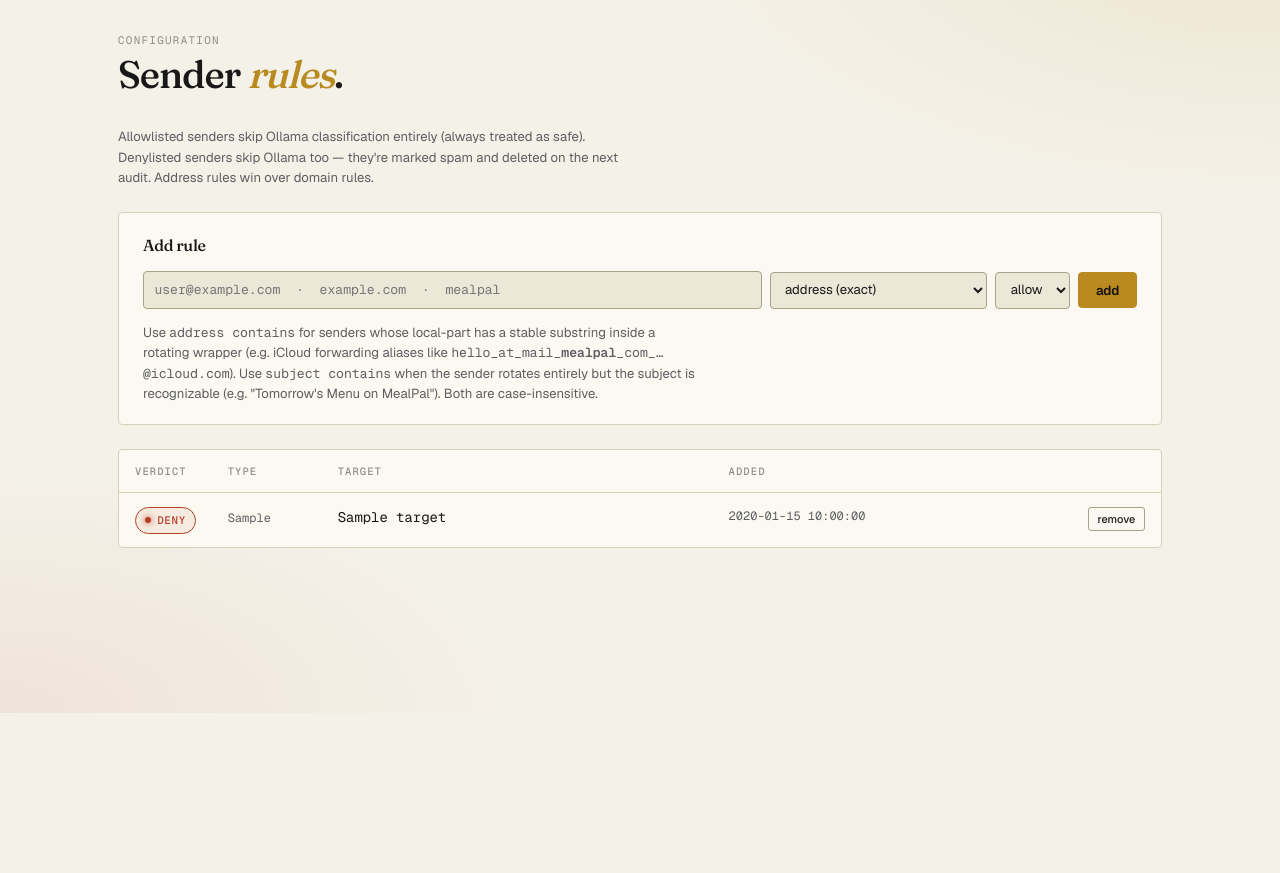
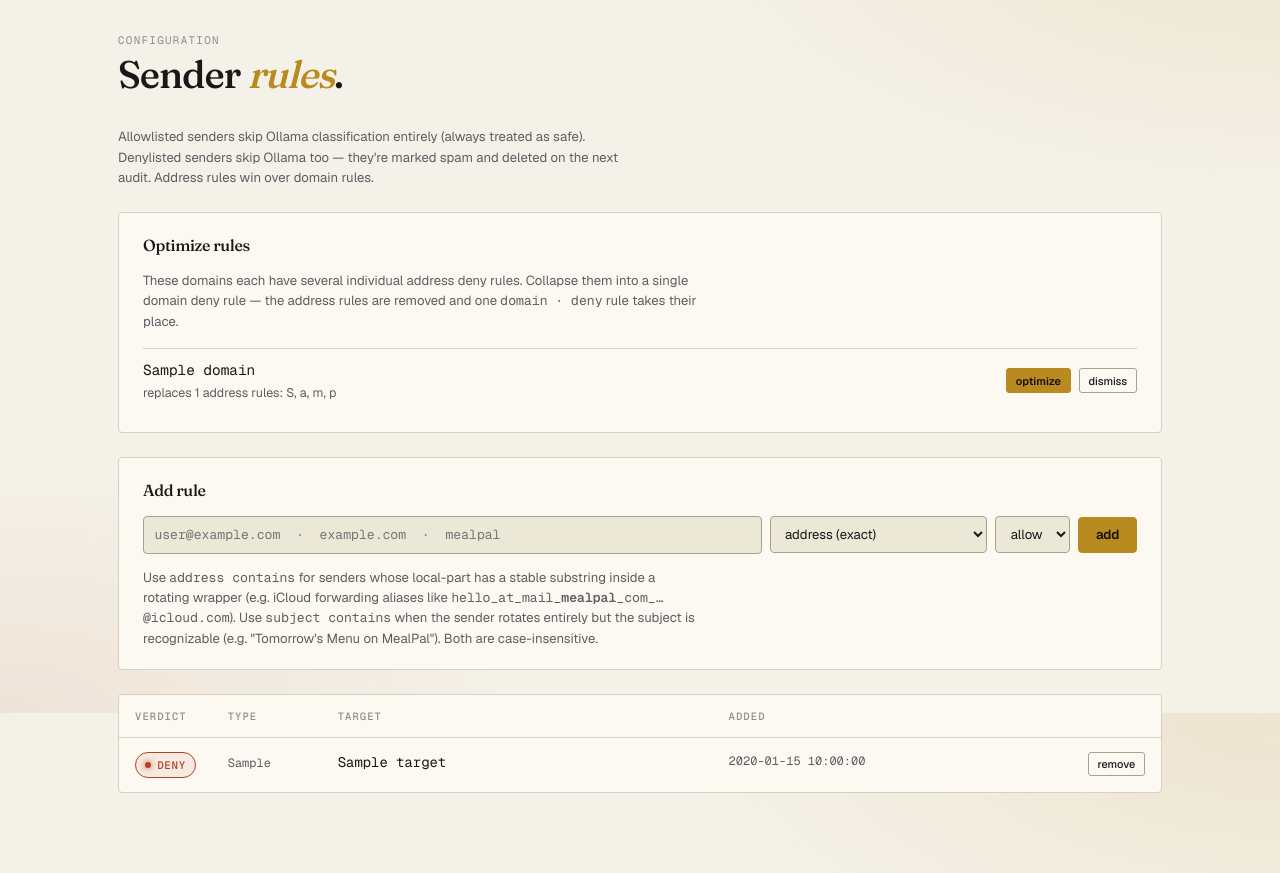
Before and after one commit to lucamihailescu/AgentX, a FastAPI app: template app/templates/rules.html in a window 1280 px wide. Shown: the part 87-960 px from the top of the page. Before the commit the page ends 800 px from the top, so only its background shows below. Run offline with FastAPI, Linux system fonts and the light colour scheme; the template is opened without the code that fills it: most values are stand-ins (such as "Sample title", 1, 10 or a date in 2020); parts of the project's set-up code (start-up, migrations or seed data) failed here and were passed over.

Commit message:
feat: optimize rules — collapse many address denies into a domain rule
When several distinct address-level deny rules share one domain
(e.g. 1@foo.com, 2@foo.com, 3@foo.com), the rules page now suggests
collapsing them into a single domain deny rule: the address rules are
removed and one domain/deny rule takes their place.

- suggestions: list_rule_optimizations() groups address denies by domain,
  gated by optimize_rules_threshold (default 3). Excludes freemail/relay
  domains (gmail/outlook/icloud/privaterelay.appleid.com/...) so a block
  never over-broadens, and domains with an explicit domain allow rule.
  Respects dismissals via the existing suggestion_dismissals table.
- rules: collapse_domain_denies() does the swap transactionally.
- main: surface optimizations on /ui/rules; add /ui/rules/optimize and
  /ui/rules/optimize/dismiss.
- templates/rules.html: Optimize panel with optimize/dismiss actions.
- config: optimize_rules_threshold (default 3).

Co-Authored-By: Claude Opus 4.8 <noreply@anthropic.com>

```diff
--- a/app/config.py
+++ b/app/config.py
@@ -74,6 +74,9 @@ class Settings(BaseSettings):
     blocked_domains: str = ""
     suggest_block_threshold: int = 3
     suggest_max_items: int = 5
+    # "Optimize rules": when this many distinct address-level deny rules share
+    # one domain, suggest collapsing them into a single domain deny rule.
+    optimize_rules_threshold: int = 3
 
     model_config = SettingsConfigDict(env_file=".env", env_prefix="AGENT_", extra="ignore")
 
--- a/app/main.py
+++ b/app/main.py
@@ -671,11 +671,13 @@ async def ui_senders(request: Request):
 async def ui_rules(request: Request):
     user_id = _require_user(request)
     rules = await rules_module.list_rules(user_id)
+    optimizations = await suggestions.list_rule_optimizations(user_id)
     return templates.TemplateResponse(
         request,
         "rules.html",
         {
             "rules": rules,
+            "optimizations": optimizations,
             "username": request.session.get("username"),
         },
     )
@@ -722,6 +724,30 @@ async def ui_suggestion_dismiss(request: Request):
     if target:
         await suggestions.dismiss(user_id, target, target_type, kind)
     return RedirectResponse("/", status_code=303)
+
+
+@app.post("/ui/rules/optimize")
+async def ui_rule_optimize(request: Request):
+    """Collapse all address denies under a domain into one domain deny rule."""
+    user_id = _require_user(request)
+    form = await request.form()
+    domain = (form.get("domain") or "").strip().lower()
+    if domain:
+        try:
+            await rules_module.collapse_domain_denies(user_id, domain)
+        except ValueError as exc:
+            raise HTTPException(status_code=400, detail=str(exc))
+    return RedirectResponse("/ui/rules", status_code=303)
+
+
+@app.post("/ui/rules/optimize/dismiss")
+async def ui_rule_optimize_dismiss(request: Request):
+    user_id = _require_user(request)
+    form = await request.form()
+    domain = (form.get("domain") or "").strip().lower()
+    if domain:
+        await suggestions.dismiss(user_id, domain, "domain", "optimize")
+    return RedirectResponse("/ui/rules", status_code=303)
 
 
 @app.post("/ui/rules/delete")
--- a/app/templates/rules.html
+++ b/app/templates/rules.html
@@ -13,6 +13,42 @@
     safe). Denylisted senders skip Ollama too — they're marked spam and
     deleted on the next audit. Address rules win over domain rules.
   </p>
+
+  {% if optimizations %}
+    <div class="panel optimize" style="margin: 1.5rem 0">
+      <h2 style="margin-top: 0; font-size: 1rem">Optimize rules</h2>
+      <p class="meta" style="margin: .25rem 0 1rem; max-width: 64ch; font-size: .82rem">
+        These domains each have several individual address deny rules. Collapse
+        them into a single domain deny rule — the address rules are removed and
+        one <code>domain · deny</code> rule takes their place.
+      </p>
+      {% for o in optimizations %}
+        <div class="optimize-row">
+          <div class="optimize-info">
+            <code class="optimize-domain">{{ o.domain }}</code>
+            <span class="meta" style="font-size: .78rem">
+              replaces {{ o.count }} address rules:
+              {{ o.addresses[:4] | join(', ') }}{% if o.count > 4 %} +{{ o.count - 4 }} more{% endif %}
+            </span>
+          </div>
+          <div class="optimize-actions">
+            <form method="post" action="/ui/rules/optimize" class="inline"
+                  data-confirm="Replace {{ o.count }} address rules with a domain deny for {{ o.domain }}?"
+                  data-confirm-action="Optimize">
+              {% include "_csrf.html" %}
+              <input type="hidden" name="domain" value="{{ o.domain }}">
+              <button type="submit" class="primary small">optimize</button>
+            </form>
+            <form method="post" action="/ui/rules/optimize/dismiss" class="inline">
+              {% include "_csrf.html" %}
+              <input type="hidden" name="domain" value="{{ o.domain }}">
+              <button type="submit" class="small">dismiss</button>
+            </form>
+          </div>
+        </div>
+      {% endfor %}
+    </div>
+  {% endif %}
 
   <div class="panel" style="margin: 1.5rem 0">
     <h2 style="margin-top: 0; font-size: 1rem">Add rule</h2>
@@ -115,5 +151,26 @@
       font: inherit;
       font-size: .82rem;
     }
+    .optimize-row {
+      display: flex;
+      gap: 1rem;
+      align-items: center;
+      justify-content: space-between;
+      flex-wrap: wrap;
+      padding: .6rem 0;
+      border-top: 1px solid var(--border);
+    }
+    .optimize-info {
+      display: flex;
+      flex-direction: column;
+      gap: .15rem;
+      min-width: 240px;
+    }
+    .optimize-domain { font-size: .9rem; }
+    .optimize-actions {
+      display: flex;
+      gap: .5rem;
+      align-items: center;
+    }
   </style>
 {% endblock %}
```
Also changed, not shown: app/rules.py (+36 -0 lines), app/suggestions.py (+78 -0 lines).
